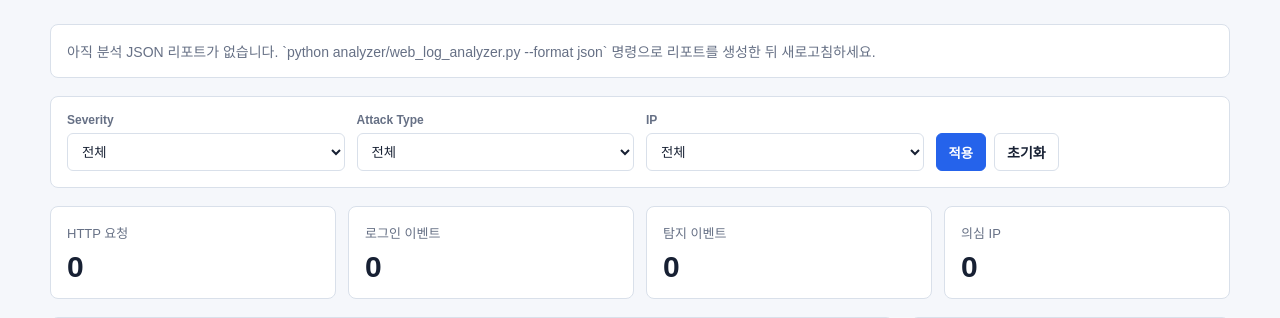
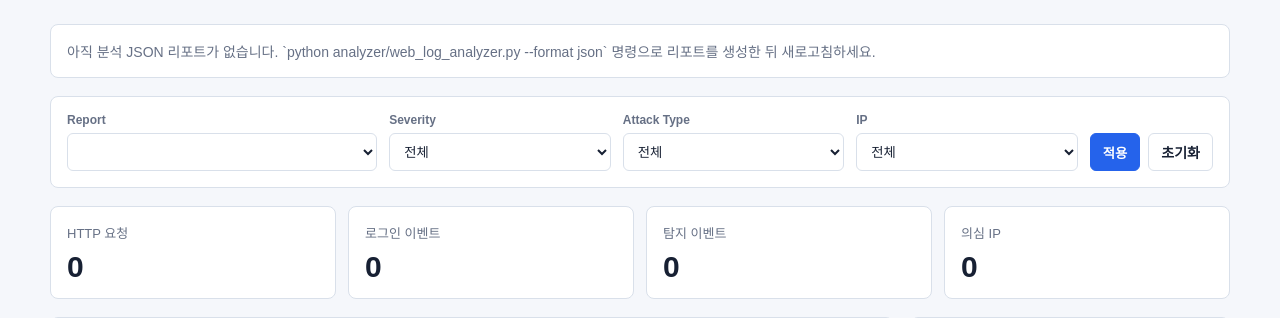
Before and after one commit to jhlee-codes/web-attack-log-analyzer, a Flask app: page /dashboard in a window 1280 px wide. Shown: the part 69-387 px from the top of the page. Run offline with Flask 3, Linux system fonts and the light colour scheme; lists and menus that the app fills with data are empty.

Commit message:
feat: 대시보드 리포트 선택 기능 추가

```diff
--- a/app/app.py
+++ b/app/app.py
@@ -34,13 +34,22 @@ def setup_logger(logger_name, log_file):
     return logger
 
 
-def get_latest_json_report():
-    report_files = sorted(RESULT_DIR.glob("web_attack_detection_report_*.json"))
+def get_json_reports():
+    return sorted(RESULT_DIR.glob("web_attack_detection_report_*.json"), reverse=True)
+
+
+def get_selected_json_report(report_name: str = ""):
+    report_files = get_json_reports()
 
     if not report_files:
         return None
 
-    return report_files[-1]
+    if report_name:
+        for report_file in report_files:
+            if report_file.name == report_name:
+                return report_file
+
+    return report_files[0]
 
 
 def parse_dashboard_filters(args):
@@ -107,14 +116,16 @@ def build_filter_options(findings: list[dict]) -> dict:
     }
 
 
-def load_dashboard_data(filters: dict | None = None):
+def load_dashboard_data(filters: dict | None = None, report_name: str = ""):
     filters = filters or {"severity": "", "attack_type": "", "ip": ""}
-    report_file = get_latest_json_report()
+    report_files = get_json_reports()
+    report_file = get_selected_json_report(report_name)
 
     if report_file is None:
         risk_counts = {"HIGH": 0, "MEDIUM": 0, "LOW": 0}
         return {
             "report_file": None,
+            "report_files": [],
             "analysis_info": {},
             "summary": {
                 "total_requests": 0,
@@ -158,6 +169,7 @@ def load_dashboard_data(filters: dict | None = None):
 
     return {
         "report_file": report_file,
+        "report_files": report_files,
         "analysis_info": payload.get("analysis_info", {}),
         "summary": summary,
         "statistics": statistics,
@@ -228,7 +240,8 @@ def index():
 @app.route("/dashboard")
 def dashboard():
     filters = parse_dashboard_filters(request.args)
-    return render_template("dashboard.html", dashboard=load_dashboard_data(filters))
+    report_name = request.args.get("report", "").strip()
+    return render_template("dashboard.html", dashboard=load_dashboard_data(filters, report_name))
 
 
 @app.route("/login", methods=["GET", "POST"])
--- a/app/templates/dashboard.html
+++ b/app/templates/dashboard.html
@@ -74,7 +74,7 @@
 
         .filters {
             display: grid;
-            grid-template-columns: repeat(4, minmax(0, 1fr));
+            grid-template-columns: 1.4fr repeat(3, minmax(0, 1fr)) auto;
             gap: 12px;
             align-items: end;
             background: var(--panel);
@@ -365,6 +365,14 @@
 
         <form class="filters" method="GET" action="/dashboard">
             <div class="field">
+                <label for="report">Report</label>
+                <select id="report" name="report">
+                    {% for report_file in dashboard.report_files %}
+                        <option value="{{ report_file.name }}" {% if dashboard.report_file and dashboard.report_file.name == report_file.name %}selected{% endif %}>{{ report_file.name }}</option>
+                    {% endfor %}
+                </select>
+            </div>
+            <div class="field">
                 <label for="severity">Severity</label>
                 <select id="severity" name="severity">
                     <option value="">전체</option>
```
Also changed, not shown: tests/test_dashboard.py (+105 -0 lines), README.md.
